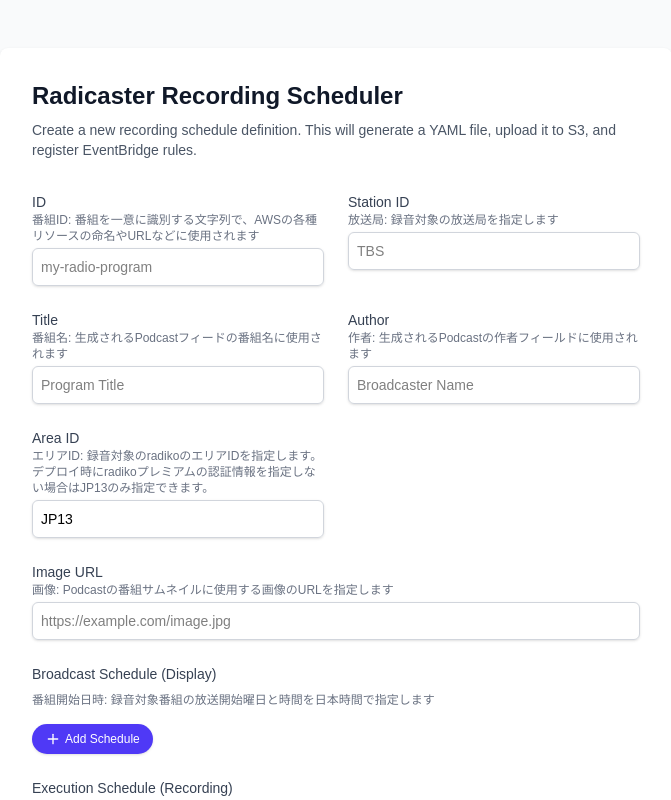
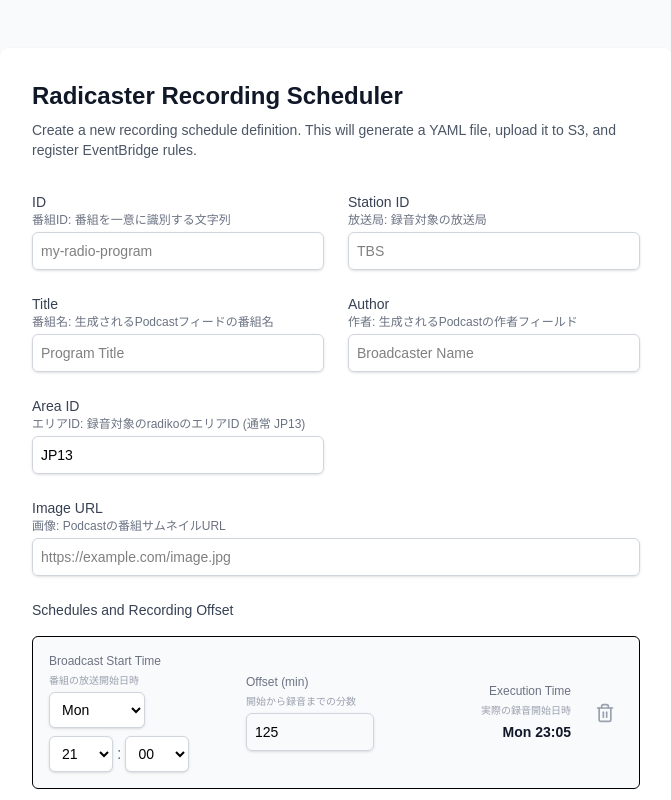
Before and after one commit to mtmtcode/radicaster, a Next.js app in the folder web/: page / in a window 1280 px wide. Shown: the top 800 px of the page, without its empty margins (304-975 px from the left). Built offline with nearby package versions, Linux system fonts and the light colour scheme.

Commit message:
スケジュール指定のUIを改善

```diff
--- a/web/app/page.tsx
+++ b/web/app/page.tsx
@@ -1,21 +1,24 @@
 "use client";
 
-import { useFieldArray, useForm, Controller } from "react-hook-form";
+import { useFieldArray, useForm, Controller, useWatch, Control, FieldErrors, UseFormRegister } from "react-hook-form";
 import { zodResolver } from "@hookform/resolvers/zod";
 import * as z from "zod";
 import { Plus, Trash2 } from "lucide-react";
 import { clsx, type ClassValue } from "clsx";
 import { twMerge } from "tailwind-merge";
 import { useState } from "react";
-import { ExecutionSchedulePicker } from "./components/ExecutionSchedulePicker";
 import { BroadcastSchedulePicker } from "./components/BroadcastSchedulePicker";
 
 function cn(...inputs: ClassValue[]) {
   return twMerge(clsx(inputs));
 }
 
-const scheduleSchema = z.string().regex(/^(Sun|Mon|Tue|Wed|Thu|Fri|Sat)\s*([0-5]?[0-9]):([0-5]?[0-9])(?::([0-5]?[0-9]))?$/i, {
-  message: "Format must be 'Day HH:MM' (e.g., 'Mon 21:00')",
+// Internal schema for the form
+const scheduleItemSchema = z.object({
+  startDay: z.string(),
+  startHour: z.string(),
+  startMinute: z.string(),
+  offsetMinutes: z.number().min(1, "Offset must be at least 1 minute").default(125),
 });
 
 const formSchema = z.object({
@@ -25,18 +28,42 @@ const formSchema = z.object({
   image: z.string().url("Must be a valid URL").or(z.literal("")),
   area: z.string().min(1, "Area ID is required"),
   station: z.string().min(1, "Station ID is required"),
-  program_schedule: z.array(z.string().min(1, "Schedule cannot be empty")),
-  execution_schedule: z.array(scheduleSchema),
+  schedules: z.array(scheduleItemSchema).min(1, "At least one schedule is required"),
 });
 
 type FormValues = z.infer<typeof formSchema>;
+
+const DAYS = ["Mon", "Tue", "Wed", "Thu", "Fri", "Sat", "Sun"];
+
+// Helper to calculate execution time
+function calculateExecutionTime(day: string, hour: string, minute: string, offset: number) {
+  const dayIndex = DAYS.indexOf(day);
+  if (dayIndex === -1) return "Invalid Day";
+
+  const totalCurrentMinutes = parseInt(hour || "0") * 60 + parseInt(minute || "0");
+  const totalMinutesVal = totalCurrentMinutes + (offset || 0);
+  let totalMinutes = totalMinutesVal;
+  let newDayIndex = dayIndex;
+
+  // Handle day rollover
+  while (totalMinutes >= 24 * 60) {
+    totalMinutes -= 24 * 60;
+    newDayIndex = (newDayIndex + 1) % 7;
+  }
+
+  const newHour = Math.floor(totalMinutes / 60).toString().padStart(2, "0");
+  const newMinute = (totalMinutes % 60).toString().padStart(2, "0");
+  const newDay = DAYS[newDayIndex];
+
+  return `${newDay} ${newHour}:${newMinute}`;
+}
 
 export default function Home() {
   const [isSubmitting, setIsSubmitting] = useState(false);
   const [result, setResult] = useState<{ success: boolean; message: string } | null>(null);
 
   const form = useForm<FormValues>({
-    resolver: zodResolver(formSchema),
+    resolver: zodResolver(formSchema) as any,
     defaultValues: {
       id: "",
       title: "",
@@ -44,31 +71,33 @@ export default function Home() {
       image: "",
       area: "JP13",
       station: "",
-      program_schedule: [""],
-      execution_schedule: [""],
+      schedules: [{ startDay: "Mon", startHour: "21", startMinute: "00", offsetMinutes: 125 }],
     },
   });
 
   const { register, control, handleSubmit, formState: { errors } } = form;
 
-  const { fields: programFields, append: appendProgram, remove: removeProgram } = useFieldArray({
+  const { fields, append, remove } = useFieldArray({
     control,
-    name: "program_schedule" as never, // Type assertion due to string array limitations in RHF
-  });
-
-  const { fields: executionFields, append: appendExecution, remove: removeExecution } = useFieldArray({
-    control,
-    name: "execution_schedule" as never,
+    name: "schedules",
   });
 
   const onSubmit = async (data: FormValues) => {
     setIsSubmitting(true);
     setResult(null);
+
+    // Transform form data to API payload
+    const payload = {
+      ...data,
+      program_schedule: data.schedules.map(s => `${s.startDay} ${s.startHour}:${s.startMinute}`),
+      execution_schedule: data.schedules.map(s => calculateExecutionTime(s.startDay, s.startHour, s.startMinute, s.offsetMinutes)),
+    };
+
     try {
       const response = await fetch("/api/recordings", {
         method: "POST",
         headers: { "Content-Type": "application/json" },
-        body: JSON.stringify(data),
+        body: JSON.stringify(payload),
       });
 
       const json = await response.json();
@@ -108,7 +137,7 @@ export default function Home() {
           <div className="grid grid-cols-1 gap-6 sm:grid-cols-2">
             <div>
               <label htmlFor="id" className="block text-sm font-medium text-gray-700">ID</label>
-              <p className="text-xs text-gray-500 mb-1">番組ID: 番組を一意に識別する文字列で、AWSの各種リソースの命名やURLなどに使用されます</p>
+              <p className="text-xs text-gray-500 mb-1">番組ID: 番組を一意に識別する文字列</p>
               <input
                 type="text"
                 id="id"
@@ -121,7 +150,7 @@ export default function Home() {
 
             <div>
               <label htmlFor="station" className="block text-sm font-medium text-gray-700">Station ID</label>
-              <p className="text-xs text-gray-500 mb-1">放送局: 録音対象の放送局を指定します</p>
+              <p className="text-xs text-gray-500 mb-1">放送局: 録音対象の放送局</p>
               <input
                 type="text"
                 id="station"
@@ -134,7 +163,7 @@ export default function Home() {
 
             <div>
               <label htmlFor="title" className="block text-sm font-medium text-gray-700">Title</label>
-              <p className="text-xs text-gray-500 mb-1">番組名: 生成されるPodcastフィードの番組名に使用されます</p>
+              <p className="text-xs text-gray-500 mb-1">番組名: 生成されるPodcastフィードの番組名</p>
               <input
                 type="text"
                 id="title"
@@ -147,7 +176,7 @@ export default function Home() {
 
             <div>
               <label htmlFor="author" className="block text-sm font-medium text-gray-700">Author</label>
-              <p className="text-xs text-gray-500 mb-1">作者: 生成されるPodcastの作者フィールドに使用されます</p>
+              <p className="text-xs text-gray-500 mb-1">作者: 生成されるPodcastの作者フィールド</p>
               <input
                 type="text"
                 id="author"
@@ -160,7 +189,7 @@ export default function Home() {
 
             <div>
               <label htmlFor="area" className="block text-sm font-medium text-gray-700">Area ID</label>
-              <p className="text-xs text-gray-500 mb-1">エリアID: 録音対象のradikoのエリアIDを指定します。デプロイ時にradikoプレミアムの認証情報を指定しない場合はJP13のみ指定できます。</p>
+              <p className="text-xs text-gray-500 mb-1">エリアID: 録音対象のradikoのエリアID (通常 JP13)</p>
               <input
                 type="text"
                 id="area"
@@ -173,7 +202,7 @@ export default function Home() {
 
             <div className="sm:col-span-2">
               <label htmlFor="image" className="block text-sm font-medium text-gray-700">Image URL</label>
-              <p className="text-xs text-gray-500 mb-1">画像: Podcastの番組サムネイルに使用する画像のURLを指定します</p>
+              <p className="text-xs text-gray-500 mb-1">画像: Podcastの番組サムネイルURL</p>
               <input
                 type="url"
                 id="image"
@@ -186,85 +215,31 @@ export default function Home() {
           </div>
 
           <div>
-            <label className="block text-sm font-medium text-gray-700 mb-2">Broadcast Schedule (Display)</label>
-            <p className="text-xs text-gray-500 mb-2">番組開始日時: 録音対象番組の放送開始曜日と時間を日本時間で指定します</p>
-            <div className="space-y-2">
+            <label className="block text-sm font-medium text-gray-700 mb-4">Schedules and Recording Offset</label>
+            <div className="space-y-4">
+              {fields.map((field, index) => (
+                <ScheduleRow
+                  key={field.id}
+                  index={index}
+                  control={control}
+                  register={register}
+                  remove={() => remove(index)}
+                  canRemove={fields.length > 1}
+                  errors={errors}
+                />
+              ))}
 
-
-              {programFields.map((field, index) => (
-                <div key={field.id} className="flex gap-2 items-start">
-                  <Controller
-                    control={control}
-                    name={`program_schedule.${index}` as const}
-                    render={({ field }) => (
-                      <BroadcastSchedulePicker
-                        value={field.value}
-                        onChange={field.onChange}
-                        className="flex-1"
-                      />
-                    )}
-                  />
-                  <button
-                    type="button"
-                    onClick={() => removeProgram(index)}
-                    className="p-2 text-gray-400 hover:text-red-500"
-                    disabled={programFields.length === 1}
-                  >
-                    <Trash2 className="h-5 w-5" />
-                  </button>
-                </div>
-              ))}
               <button
                 type="button"
-                onClick={() => appendProgram("")}
+                onClick={() => append({ startDay: "Mon", startHour: "21", startMinute: "00", offsetMinutes: 125 })}
                 className="mt-2 inline-flex items-center px-3 py-1.5 border border-transparent text-xs font-medium rounded-full shadow-sm text-white bg-indigo-600 hover:bg-indigo-700 focus:outline-none focus:ring-2 focus:ring-offset-2 focus:ring-indigo-500"
               >
                 <Plus className="h-4 w-4 mr-1" /> Add Schedule
               </button>
-              {errors.program_schedule && (
-                <p className="mt-1 text-sm text-red-600">{errors.program_schedule.message}</p>
-              )}
             </div>
-          </div>
-
-          <div>
-            <label className="block text-sm font-medium text-gray-700 mb-2">Execution Schedule (Recording)</label>
-            <p className="text-xs text-gray-500 mb-2">録音開始日時: 録音処理を実行する曜日と日時を日本時間で指定します。録音処理はタイムフリーのAPIを使用して行うため、番組終了後の任意の時間を指定してください。</p>
-            <div className="space-y-2">
-              {executionFields.map((field, index) => (
-                <div key={field.id} className="flex gap-2">
-                  <Controller
-                    control={control}
-                    name={`execution_schedule.${index}` as const}
-                    render={({ field }) => (
-                      <ExecutionSchedulePicker
-                        value={field.value}
-                        onChange={field.onChange}
-                        className="flex-1"
-                      />
-                    )}
-                  />
-                  <button
-                    type="button"
-                    onClick={() => removeExecution(index)}
-                    className="p-2 text-gray-400 hover:text-red-500"
-                    disabled={executionFields.length === 1}
-                  >
-                    <Trash2 className="h-5 w-5" />
-                  </button>
-                </div>
-              ))}
-              <button
-                type="button"
-                onClick={() => appendExecution("")}
-                className="mt-2 inline-flex items-center px-3 py-1.5 border border-transparent text-xs font-medium rounded-full shadow-sm text-white bg-indigo-600 hover:bg-indigo-700 focus:outline-none focus:ring-2 focus:ring-offset-2 focus:ring-indigo-500"
-              >
-                <Plus className="h-4 w-4 mr-1" /> Add Execution Time
-              </button>
-              {errors.execution_schedule && (
-                <p className="mt-1 text-sm text-red-600">{errors.execution_schedule.message}</p>
-              )}
-            </div>
+            {errors.schedules && (
+              <p className="mt-1 text-sm text-red-600">{errors.schedules.message}</p>
+            )}
           </div>
 
           <div className="pt-4 border-t border-gray-200">
@@ -276,8 +251,77 @@ export default function Home() {
               {isSubmitting ? "Saving..." : "Save Recording Schedule"}
             </button>
           </div>
-        </form >
-      </div >
-    </div >
+        </form>
+      </div>
+    </div>
   );
 }
+
+interface ScheduleRowProps {
+  index: number;
+  control: Control<FormValues>;
+  register: UseFormRegister<FormValues>;
+  remove: () => void;
+  canRemove: boolean;
+  errors: FieldErrors<FormValues>;
+}
+
+function ScheduleRow({ index, control, register, remove, canRemove, errors }: ScheduleRowProps) {
+  const watchStartDay = useWatch({ control, name: `schedules.${index}.startDay` });
+  const watchStartHour = useWatch({ control, name: `schedules.${index}.startHour` });
+  const watchStartMinute = useWatch({ control, name: `schedules.${index}.startMinute` });
+  const watchOffset = useWatch({ control, name: `schedules.${index}.offsetMinutes` });
+
+  const executionTime = calculateExecutionTime(watchStartDay, watchStartHour, watchStartMinute, watchOffset || 0);
+
+  return (
+    <div className="flex flex-col sm:flex-row gap-4 p-4 border rounded-md bg-gray-50 items-start sm:items-center">
+      <div className="flex-1">
+        <label className="block text-xs font-medium text-gray-500 mb-1">Broadcast Start Time</label>
+        <p className="text-[10px] text-gray-400 mb-1">番組の放送開始日時</p>
+        <Controller
+          control={control}
+          name={`schedules.${index}`}
+          render={({ field: { value, onChange } }) => (
+            <BroadcastSchedulePicker
+              value={`${value.startDay} ${value.startHour}:${value.startMinute}`}
+              onChange={(newVal) => {
+                const [day, time] = newVal.split(" ");
+                const [hour, minute] = time.split(":");
+                onChange({ ...value, startDay: day, startHour: hour, startMinute: minute });
+              }}
+            />
+          )}
+        />
+      </div>
+
+      <div className="w-full sm:w-32">
+        <label className="block text-xs font-medium text-gray-500 mb-1">Offset (min)</label>
+        <p className="text-[10px] text-gray-400 mb-1">開始から録音までの分数</p>
+        <input
+          type="number"
+          {...register(`schedules.${index}.offsetMinutes`, { valueAsNumber: true })}
+          className="block w-full rounded-md border-gray-300 shadow-sm focus:border-indigo-500 focus:ring-indigo-500 sm:text-sm p-2 border"
+        />
+        {errors.schedules?.[index]?.offsetMinutes && (
+          <p className="mt-1 text-xs text-red-600">{errors.schedules[index]?.offsetMinutes?.message}</p>
+        )}
+      </div>
+
+      <div className="flex-1 sm:text-right">
+        <label className="block text-xs font-medium text-gray-500 mb-1">Execution Time</label>
+        <p className="text-[10px] text-gray-400 mb-1">実際の録音開始日時</p>
+        <div className="text-sm font-semibold text-gray-900">{executionTime}</div>
+      </div>
+
+      <button
+        type="button"
+        onClick={remove}
+        className="p-2 text-gray-400 hover:text-red-500 mt-2 sm:mt-0"
+        disabled={!canRemove}
+      >
+        <Trash2 className="h-5 w-5" />
+      </button>
+    </div>
+  );
+}
```
Also changed, not shown: web/app/components/ExecutionSchedulePicker.tsx (deleted, +0 -91 lines).
